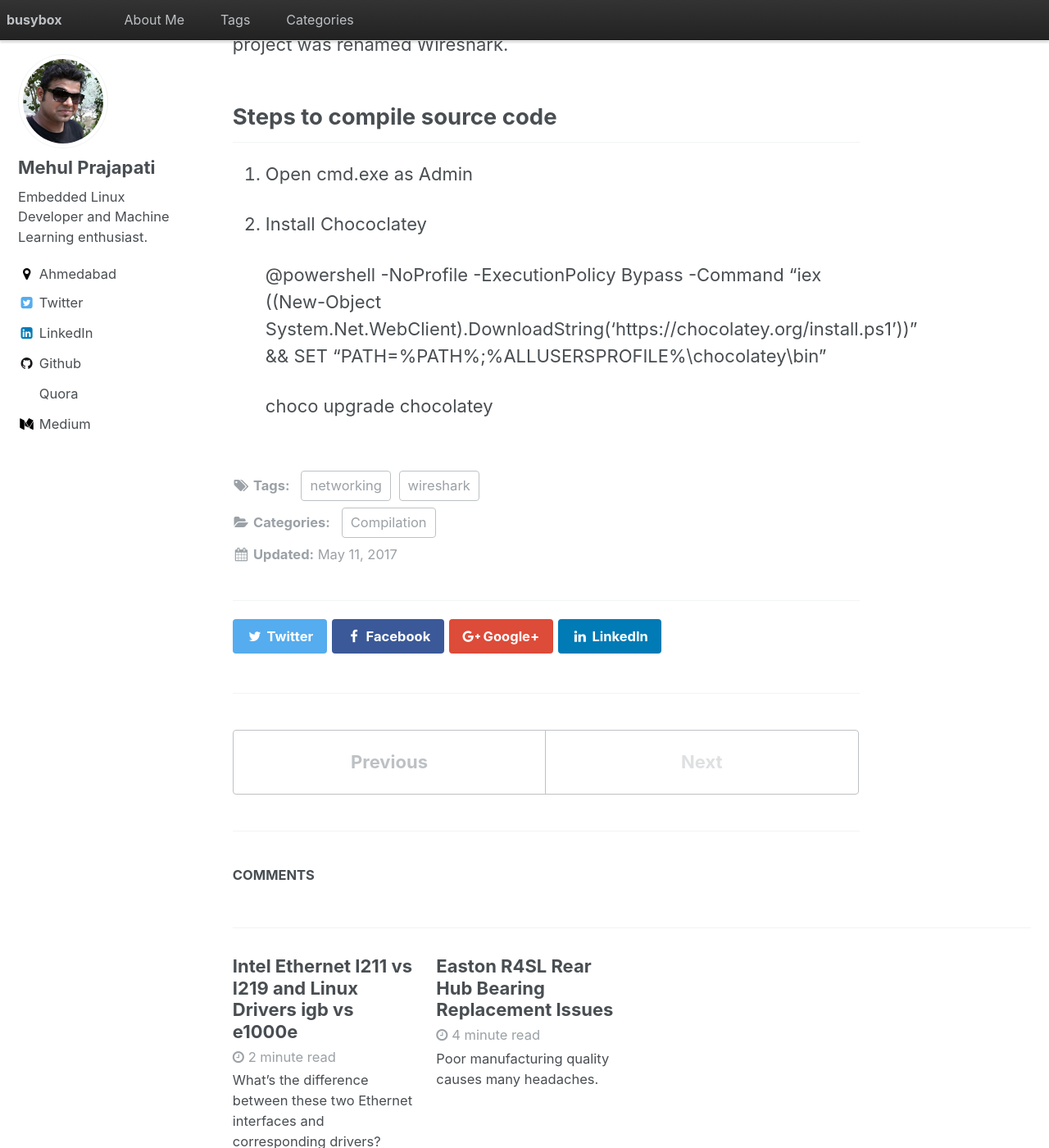
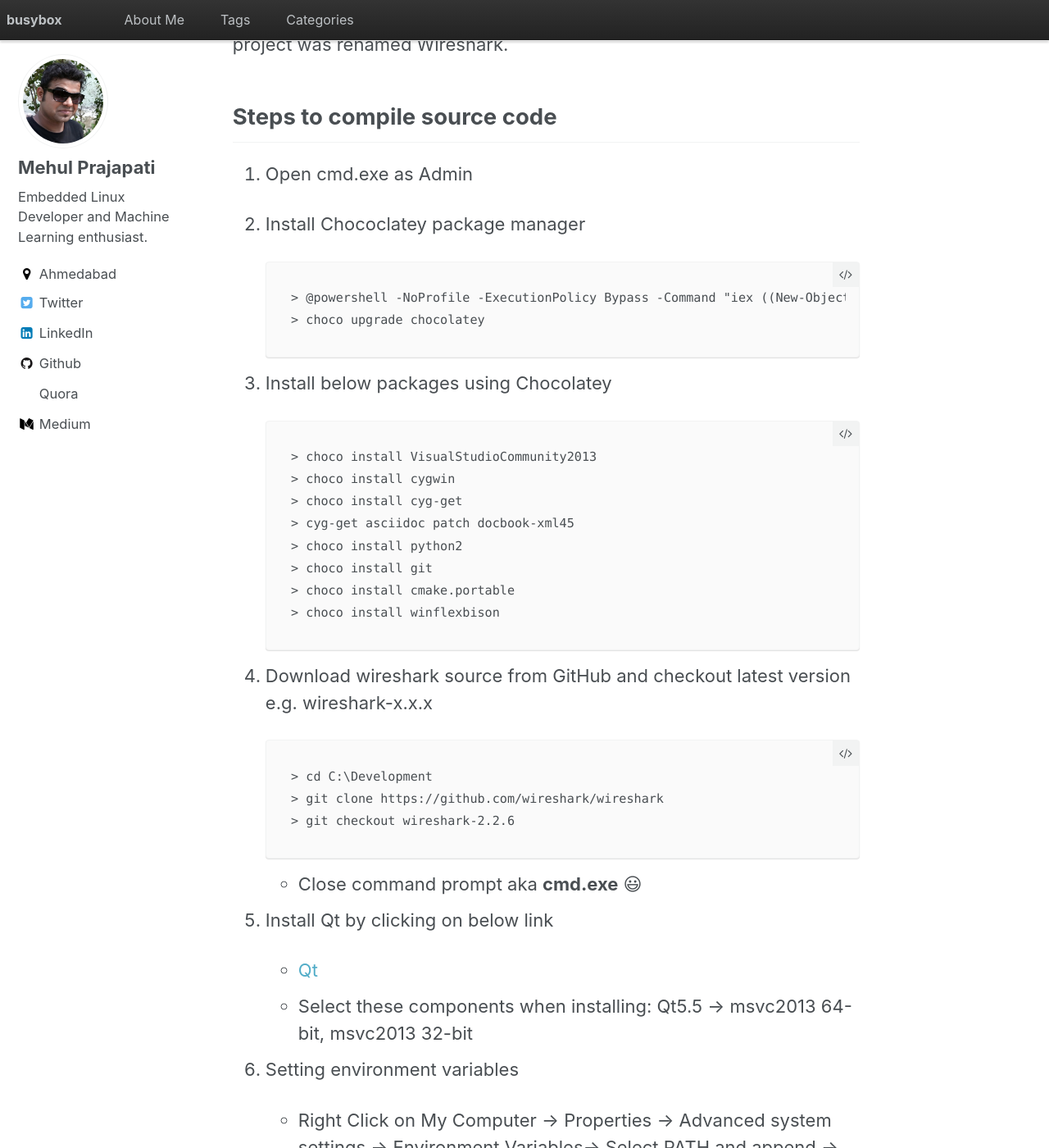
Before and after one commit to ssadhuka/mehul-m-prajapati.github.io, a Jekyll site: the page built from _posts/2017-05-20-Building-wireshark-using-visual-studio-13.md, in a window 1280 px wide and 1400 px high, scrolled down 494 px. Shown: the whole window at 82% size. Built offline with Jekyll 4.4.1, drawn with Linux system fonts in a browser that asks for light colours; emoji names are drawn with the system emoji font; comment, search, counter and statistics services are not loaded; some of the changed text lies outside the part shown.

Commit message:
Let's have wireshark development

````diff
--- a/_config.yml
+++ b/_config.yml
@@ -166,7 +166,7 @@
   toc_levels: 1..6
   smart_quotes: lsquo,rsquo,ldquo,rdquo
   enable_coderay: false
-
+  syntax_highlighter: rouge
 
 # Sass/SCSS
 sass:
--- /dev/null
+++ b/_posts/2017-05-20-Building-wireshark-using-visual-studio-13.md
@@ -0,0 +1,84 @@
+---
+title: "Building wireshark code using Visual studio 13 on windows"
+excerpt: "Do you want to compile whole wireshark source code ?"
+category: Compilation
+tags: [networking, wireshark]
+header:
+  image: https://i.imgur.com/tOdLKhy.png
+  overlay_color: "#000"
+  overlay_filter: "0.7"
+  overlay_image: http://www.hacking-tutorial.com/pics/blog/network-sniffing-use-wireshark/wireshark5.jpg
+---
+
+Wireshark is a free and open source packet analyzer. It is used for network troubleshooting, analysis, software and communications protocol development, and education. Originally named Ethereal, the project was renamed Wireshark.
+
+## Steps to compile source code
+1. Open cmd.exe as Admin
+
+2. Install Chococlatey package manager
+
+   ```
+> @powershell -NoProfile -ExecutionPolicy Bypass -Command "iex ((New-Object System.Net.WebClient).DownloadString('https://chocolatey.org/install.ps1'))" && SET "PATH=%PATH%;%ALLUSERSPROFILE%\chocolatey\bin"
+> choco upgrade chocolatey
+   ```
+
+3. Install below packages using Chocolatey
+
+   ```
+> choco install VisualStudioCommunity2013
+> choco install cygwin
+> choco install cyg-get
+> cyg-get asciidoc patch docbook-xml45
+> choco install python2
+> choco install git
+> choco install cmake.portable
+> choco install winflexbison
+   ```
+
+4. Download wireshark source from GitHub and checkout latest version e.g. wireshark-x.x.x
+
+   ```
+> cd C:\Development
+> git clone https://github.com/wireshark/wireshark
+> git checkout wireshark-2.2.6
+   ```
+
+   - Close command prompt aka **cmd.exe** :smiley:
+
+5. Install Qt by clicking on below link
+
+   - [Qt](http://info.qt.io/download-qt-for-application-development)
+   - Select these components when installing: Qt5.5 -> msvc2013 64-bit, msvc2013 32-bit
+
+6. Setting environment variables
+
+   - Right Click on My Computer -> Properties -> Advanced system settings -> Environment Variables-> Select PATH and append -> ;C:\Qt\5.5\msvc2013\bin
+   - Search and open Visual Studio Tools directory and double-click on "VS2013 x86 Native Tools Command Prompt"
+   - Execute below commands to setup environment variables (32-bit)
+
+   ```
+> set CYGWIN=nodosfilewarning
+> set WIRESHARK_BASE_DIR=C:\Development
+> set WIRESHARK_TARGET_PLATFORM=win32
+> set QT5_BASE_DIR="C:\Qt\5.5\msvc2013"
+> set WIRESHARK_VERSION_EXTRA=-mil
+> set WIRESHARK_CYGWIN_INSTALL_PATH=c:\tools\cygwin
+> mkdir C:\Development\wsbuild32
+> cd C:\Development\wsbuild32
+   ```
+
+7. Configure wireshark using cmake
+
+   ```
+> cmake -DENABLE_CHM_GUIDES=on -G "Visual Studio 12" ..\wireshark
+   ```
+
+8. Build source code using MSbuild.exe
+
+   ```
+> C:\Program Files (x86)\MSBuild\12.0\Bin\MSBuild.exe" /m /p:Configuration=RelWithDebInfo Wireshark.sln
+   ```
+
+Reference: [Wireshark Developer Guide](https://www.wireshark.org/docs/wsdg_html_chunked/ChSetupWin32.html)
+
+Cheers ... :whale:
````
Also changed, not shown: _posts/2017-05-11-Building-wireshark-using-visual-studio-13.md (deleted, +0 -22 lines), 5 other files.
